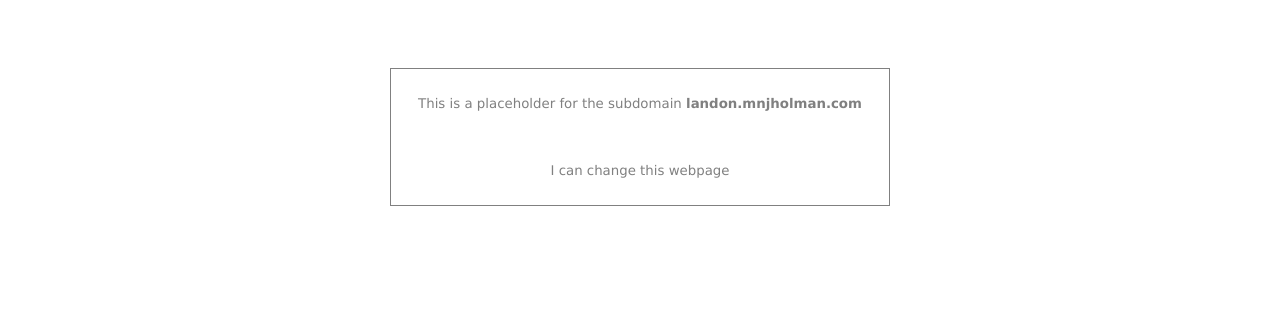
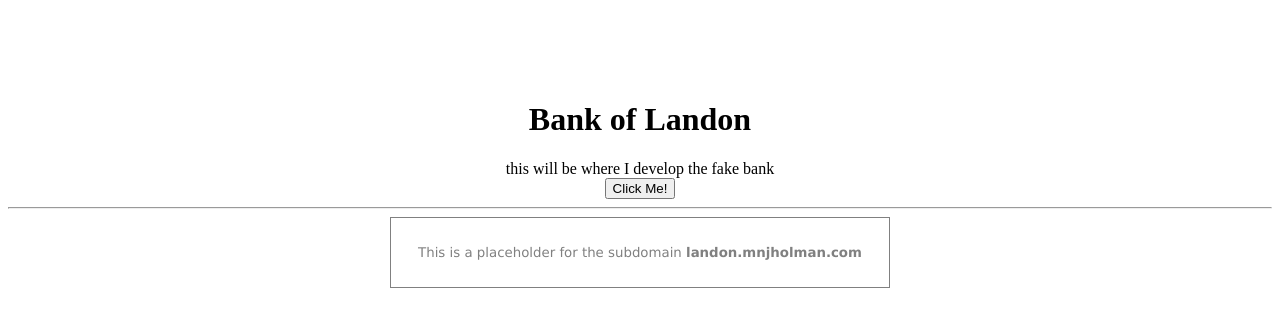
Before and after one commit to lcurtis22/Bank-of-Landon, a plain HTML site: page index.html in a window 1280 px wide. Drawn offline with Linux system fonts and the light colour scheme.

Commit message:
First Update
Changed the title and added a few new object. Tested a button and changed some format seetings

```diff
--- a/index.html
+++ b/index.html
@@ -1,9 +1,9 @@
 <html>
 <head>
 <title>
-landon.mnjholman.com</title>
+Bank of Landon</title>
 <style>
-* { font-family: verdana; font-size: 10pt; COLOR: gray; }
+box { font-family: verdana; font-size: 10pt; COLOR: gray; }
 b { font-weight: bold; }
 table { border: 1px solid gray;}
 td { text-align: center; padding: 25;}
@@ -12,9 +12,12 @@ td { text-align: center; padding: 25;}
 <body>
 <center>
 <br><br><br><br>
+<h1> Bank of Landon </h1
+<tr><td>this will be where I develop the fake bank</td></tr><br>
+<button type="button">Click Me!</button>
+<hr>
 <table>
-  <tr><td>This is a placeholder for the subdomain <b>landon.mnjholman.com</b></td></tr>
-  <tr><td>I can change this webpage</td></tr>
+  <tr><td><box>This is a placeholder for the subdomain <b>landon.mnjholman.com</b></box></td></tr>
 </table>
 <br><br>
 </center>
```
